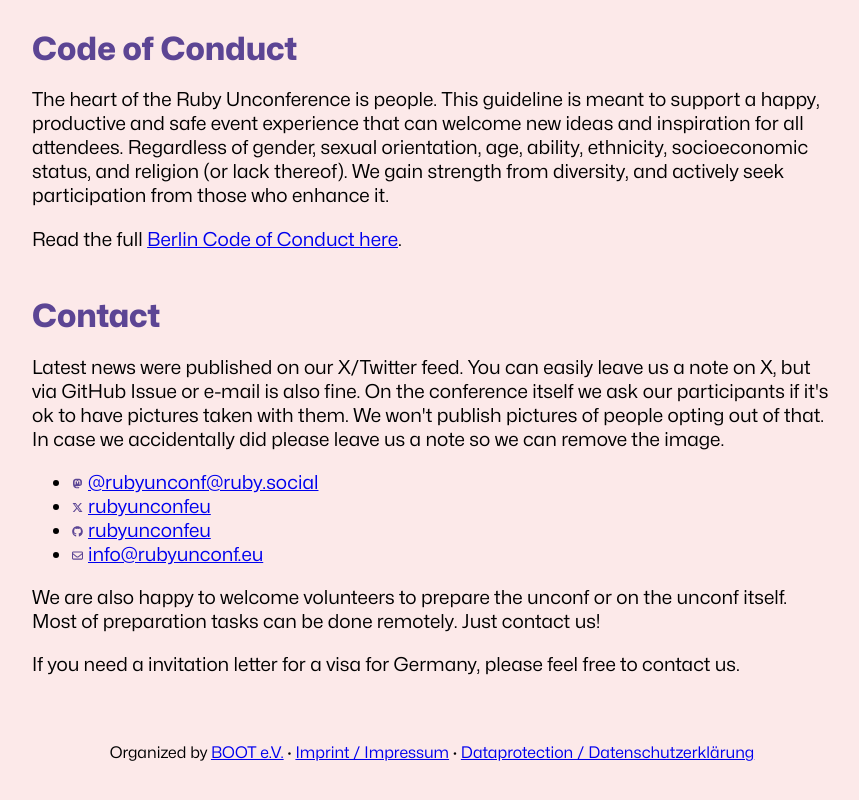
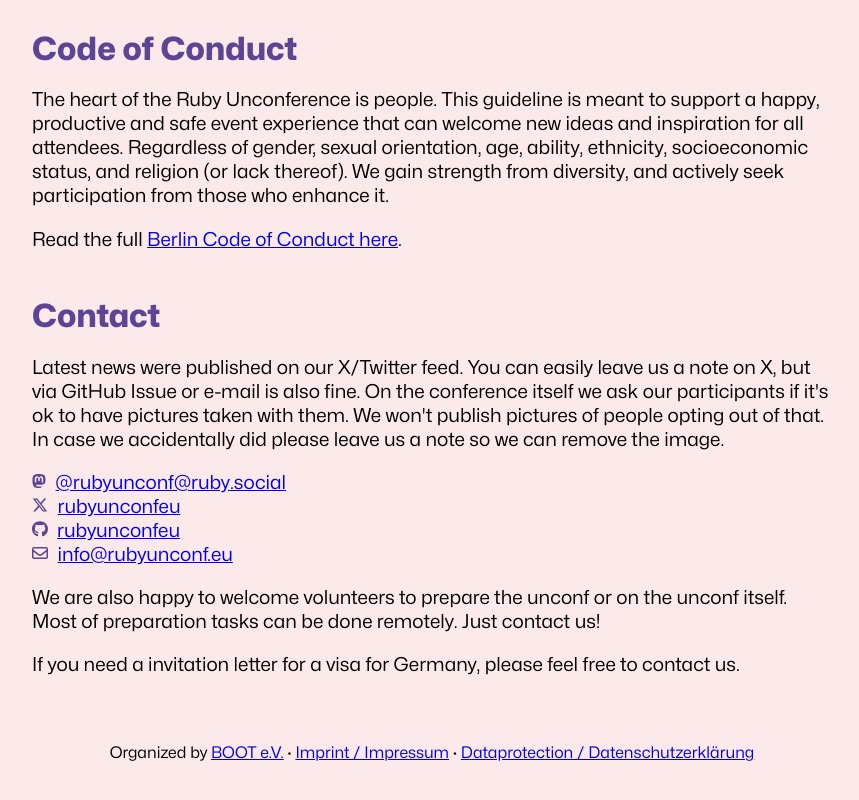
Before and after one commit to rubyunconfeu/2024-website, a plain HTML site: page index.html in a window 1280 px wide. Shown: the part 2843-3643 px from the top of the page, without its empty margins (208-1067 px from the left). Drawn offline with Linux system fonts and the light colour scheme.

Commit message:
chore: improve contact section listing

```diff
--- a/style.css
+++ b/style.css
@@ -78,10 +78,15 @@ section h2 {
   margin-bottom: 1rem;
 }
 
-a img.link-icon {
-  height: 0.7rem;
-  width: 0.7rem;
-  margin-right: 0.3rem;
+ul.social-links {
+  padding: 0;
+}
+ul.social-links li {
+  list-style: none;
+}
+ul.social-links li .link-icon {
+  height: 1rem;
+  margin-right: 0.6rem;
 }
 
 footer {
```
